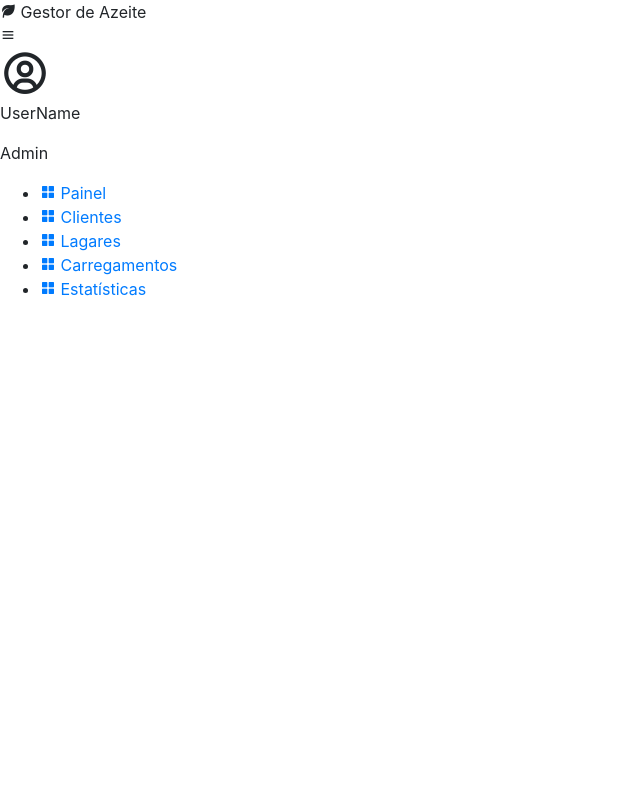
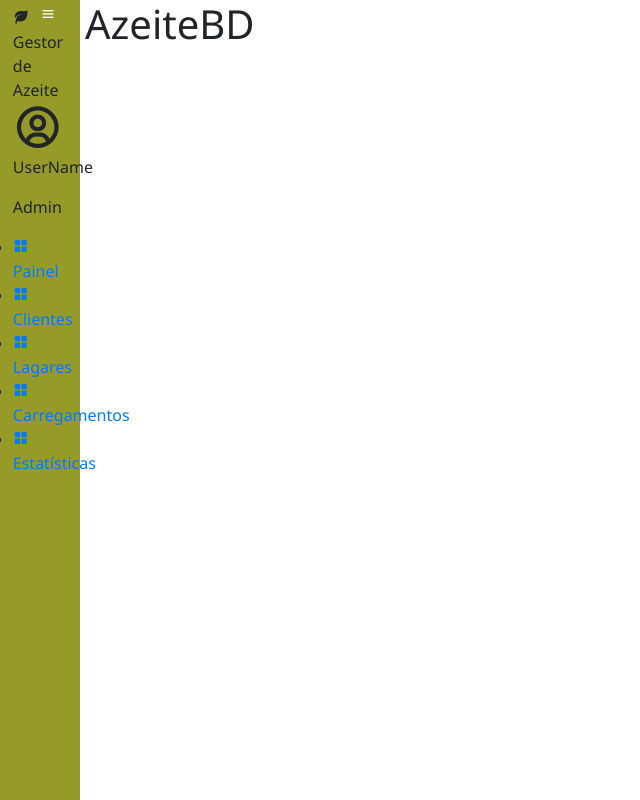
Before and after one commit to Davide-Pinto/OilManager, a Django app: page / in a window 1280 px wide. Shown: the whole page, without its empty margins (0-640 px from the left). Run offline with Django 5.2, Linux system fonts and the light colour scheme; some libraries are stand-ins or nearby versions.

Commit message:
dashboard
update

```diff
--- a/oilmanager/main/static/css/dashboard.css
+++ b/oilmanager/main/static/css/dashboard.css
@@ -1,4 +1,46 @@
+*{
+    margin: 0;
+    padding: 0;
+    box-sizing: border-box;
+    font-family: 'Segoe UI', Tahoma, Geneva, Verdana, sans-serif;
+}
+
+:root{
+    --primary: #959A28;
+
+}
+
 .bx-user-circle {
     font-size: 50px; /* Set the desired size */
+}
 
+.sidebar{
+    position: absolute;
+    top: 0;
+    left: 0;
+    height: 100vh;
+    width: 80px;
+    background: var(--primary);
+    padding: .4rem .8rem;
+    transition: all 0.5s ease;
 }
+
+.sidebar.active ~ .main-content {
+    left: 250px;
+    width: calc(100% - 250px);
+}
+
+.sidebar.active{
+    width: 250px;
+}
+
+.sidebar #btn{
+    position: absolute;
+    color: white;
+    top: .4rem;
+    left: 50%;
+}
+
+.sidebar #btn:hover {
+    cursor: pointer;
+}
--- a/oilmanager/main/templates/dashboard.html
+++ b/oilmanager/main/templates/dashboard.html
@@ -90,8 +90,23 @@
 
     </div>
 
-
+    <div class="main-content">
+        <div class="container">
+            <h1>AzeiteBD</h1>
+        </div>
+    </div>
 
 </body>
 
+<script>
+    document.addEventListener('DOMContentLoaded', function () {
+        let btn = document.querySelector('#btn');
+        btn.addEventListener('click', function() {
+            sidebar.classList.toggle('active');
+        });
+    });
+    </script>
+
+
+
 </html>
```
